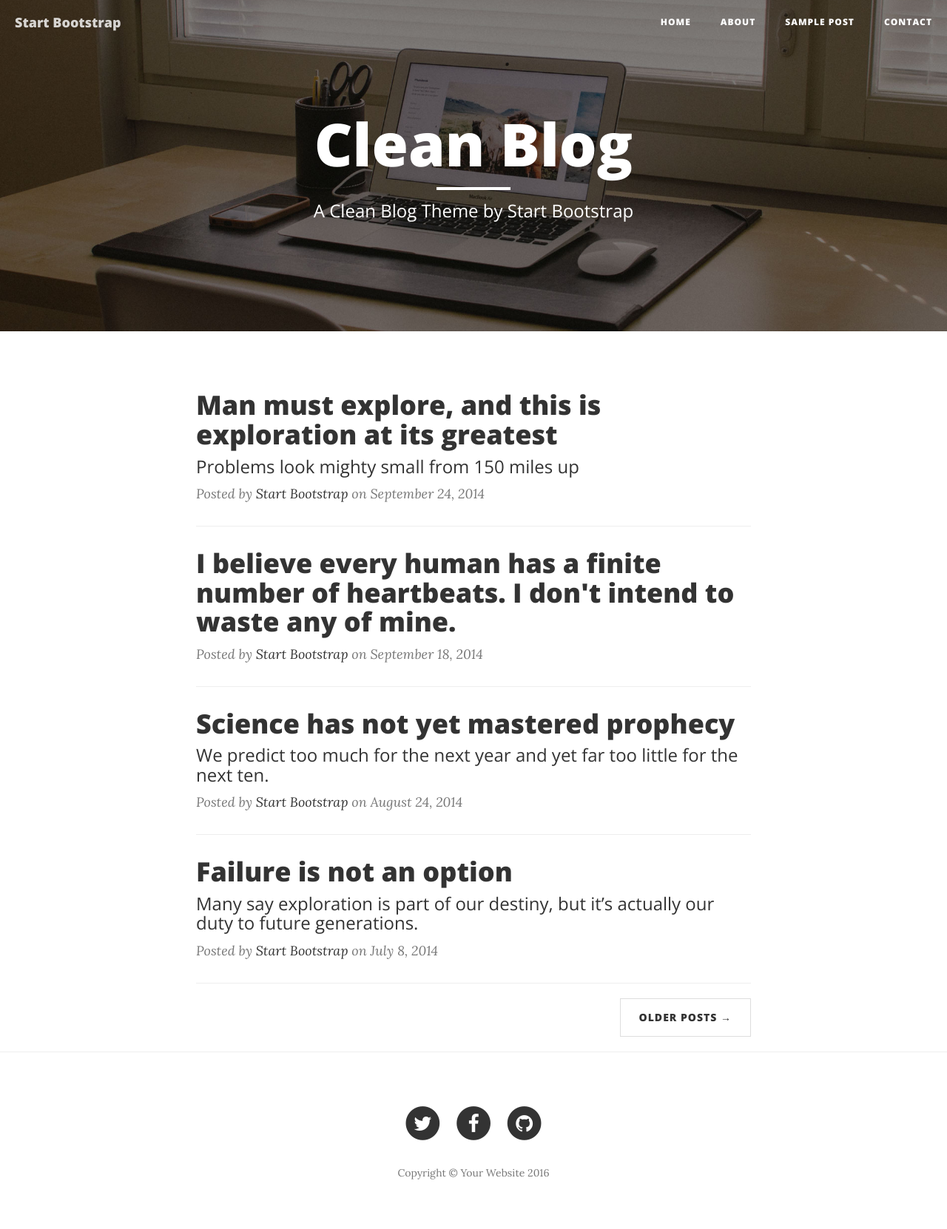
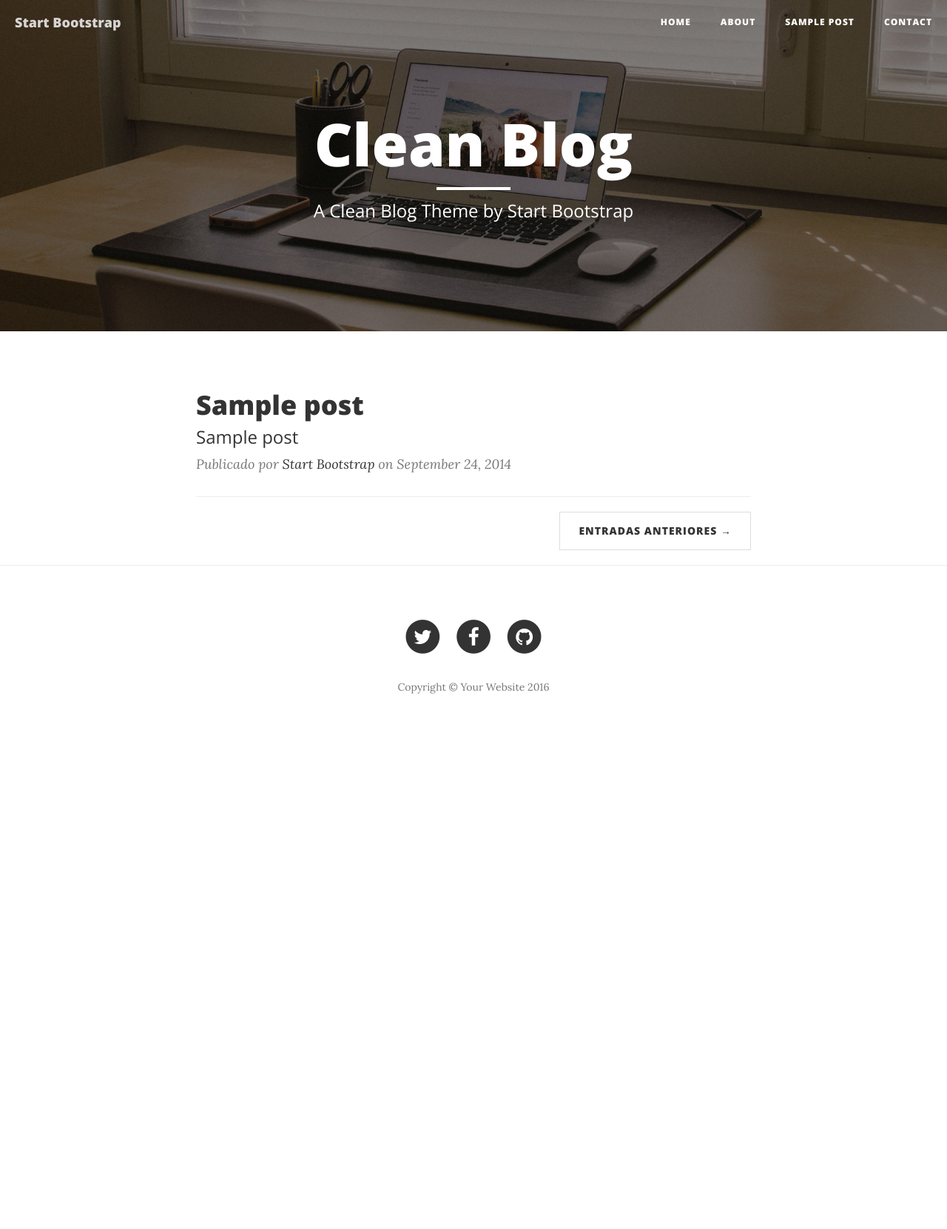
Before and after one commit to jsandovalc/blog-fisica, a Python web app: template templates/index.html in a window 1280 px wide. Shown: the whole page at 74% size. After the commit the page ends 938 px from the top, so only its background shows below. Run offline with Jinja, Linux system fonts and the light colour scheme; the template is opened without the code that fills it: most values are stand-ins (such as "Sample title", 1, 10 or a date in 2020); some libraries are stand-ins or nearby versions.

Commit message:
Sort posts by publish date and draft

```diff
--- a/main.py
+++ b/main.py
@@ -1,4 +1,5 @@
 import json
+import pymongo
 from sanic import Sanic
 from sanic_jinja2 import SanicJinja2
 from motor import motor_asyncio
@@ -19,7 +20,9 @@ app.add_task(setup_db())
 
 @app.route("/")
 async def index(request):
-    posts = await db.blog_fisica.post.find()
+    posts = await db.blog_fisica.post.find(
+        {'draft': False}).sort('publish_date', pymongo.DESCENDING).to_list(
+            length=10)
     return jinja.render('index.html', request, posts=posts)
 
 @app.route("/post")
--- a/templates/index.html
+++ b/templates/index.html
@@ -42,7 +42,7 @@
             <span class="sr-only">Toggle navigation</span>
             Menu <i class="fa fa-bars"></i>
           </button>
-                <a class="navbar-brand" href="index.html">Start Bootstrap</a>
+          <a class="navbar-brand" href="{{ app.url_for('index') }}">Start Bootstrap</a>
         </div>
 
         <!-- Collect the nav links, forms, and other content for toggling -->
@@ -87,55 +87,25 @@
     <div class="container">
       <div class="row">
         <div class="col-lg-8 col-lg-offset-2 col-md-10 col-md-offset-1">
+          {% for post in posts %}
           <div class="post-preview">
-                    <a href="post.html">
+            <a href="{{ app.url_for('post', slug=post.slug) }}">
               <h2 class="post-title">
-                            Man must explore, and this is exploration at its greatest
+                {{ post.title }}
               </h2>
               <h3 class="post-subtitle">
-                            Problems look mighty small from 150 miles up
+
+                {{ post.subtitle }}
               </h3>
             </a>
-                    <p class="post-meta">Posted by <a href="#">Start Bootstrap</a> on September 24, 2014</p>
+            <p class="post-meta">Publicado por <a href="#">Start Bootstrap</a> on September 24, 2014</p>
           </div>
           <hr>
-                <div class="post-preview">
-                    <a href="post.html">
-                        <h2 class="post-title">
-                            I believe every human has a finite number of heartbeats. I don't intend to waste any of mine.
-                        </h2>
-                    </a>
-                    <p class="post-meta">Posted by <a href="#">Start Bootstrap</a> on September 18, 2014</p>
-                </div>
-                <hr>
-                <div class="post-preview">
-                    <a href="post.html">
-                        <h2 class="post-title">
-                            Science has not yet mastered prophecy
-                        </h2>
-                        <h3 class="post-subtitle">
-                            We predict too much for the next year and yet far too little for the next ten.
-                        </h3>
-                    </a>
-                    <p class="post-meta">Posted by <a href="#">Start Bootstrap</a> on August 24, 2014</p>
-                </div>
-                <hr>
-                <div class="post-preview">
-                    <a href="post.html">
-                        <h2 class="post-title">
-                            Failure is not an option
-                        </h2>
-                        <h3 class="post-subtitle">
-                            Many say exploration is part of our destiny, but it’s actually our duty to future generations.
-                        </h3>
-                    </a>
-                    <p class="post-meta">Posted by <a href="#">Start Bootstrap</a> on July 8, 2014</p>
-                </div>
-                <hr>
+          {% endfor %}
           <!-- Pager -->
           <ul class="pager">
             <li class="next">
-                        <a href="#">Older Posts &rarr;</a>
+              <a href="#">Entradas anteriores &rarr;</a>
             </li>
           </ul>
         </div>
--- a/templates/post.html
+++ b/templates/post.html
@@ -1,7 +1,6 @@
 <!DOCTYPE html>
 <html lang="en">
     <head>
-        <meta charset="utf-8">
         <meta http-equiv="X-UA-Compatible" content="IE=edge">
         <meta name="viewport" content="width=device-width, initial-scale=1">
         <meta name="description" content="">
@@ -40,7 +39,9 @@
                         <span class="sr-only">Toggle navigation</span>
                         Menu <i class="fa fa-bars"></i>
                     </button>
-                    <a class="navbar-brand" href="index.html">Start Bootstrap</a>
+                    <a class="navbar-brand" href="{{ app.url_for('index') }}">
+                        Start Bootstrap
+                    </a>
                 </div>
 
                 <!-- Collect the nav links, forms, and other content for toggling -->
```
Lines whose indentation alone changed are shown as unchanged.
